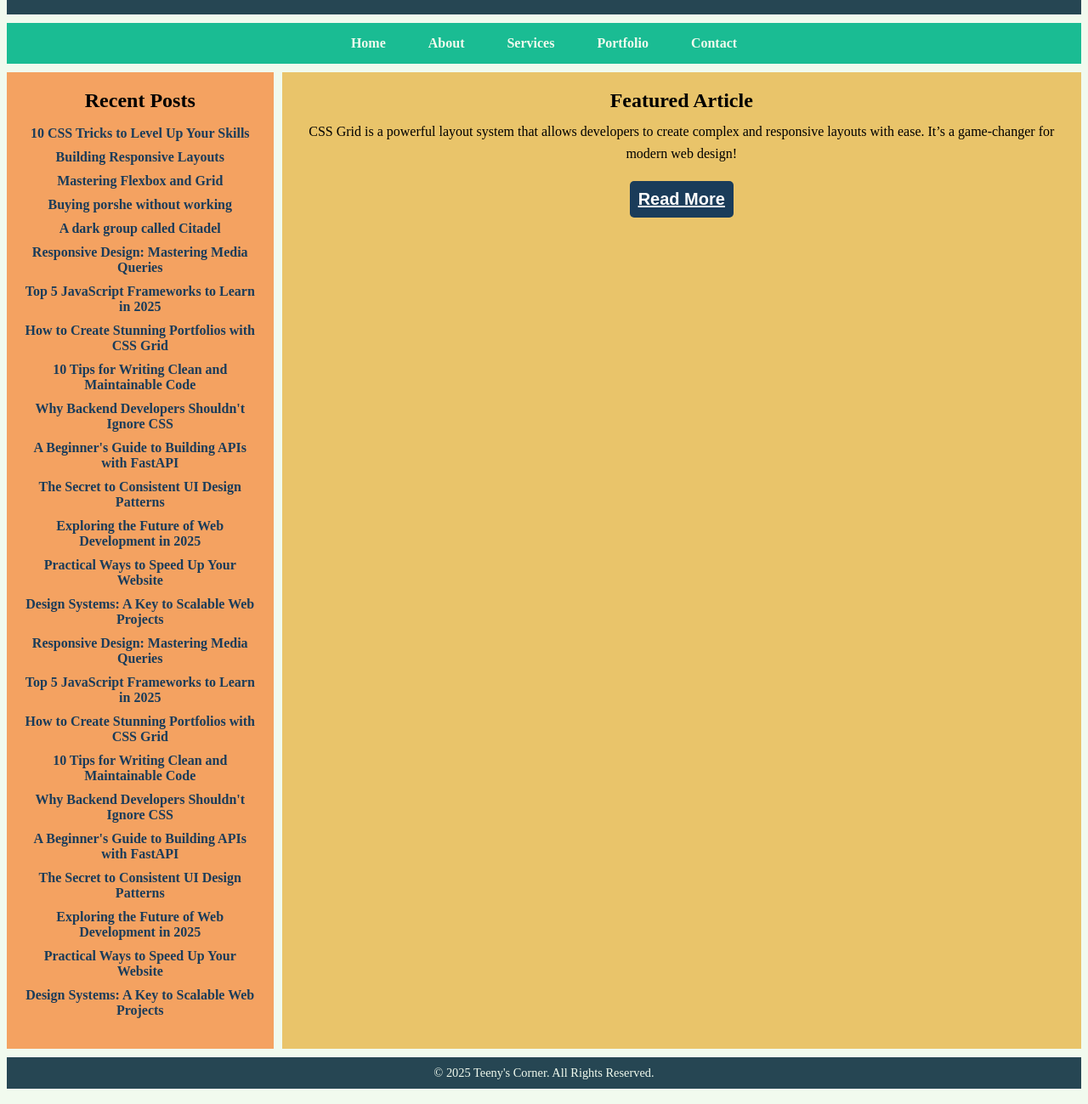
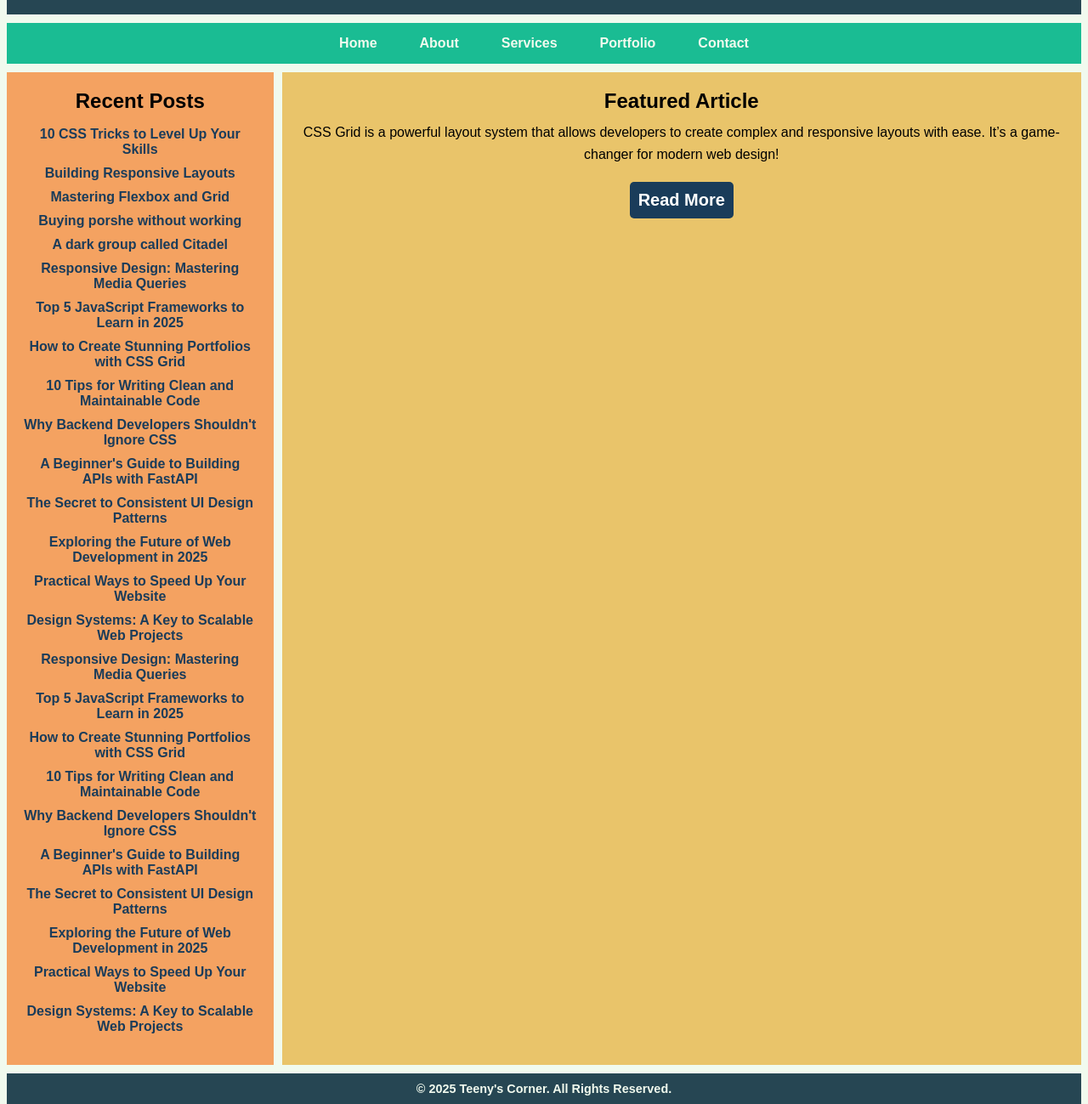
Before and after one commit to devteeny/Blog-web, a plain HTML site: page index.html in a window 1280 px wide. Shown: the part 143-1442 px from the top of the page at 85% size. Drawn offline with Linux system fonts and the light colour scheme.

Commit message:
Update style.css

```diff
--- a/style.css
+++ b/style.css
@@ -1,6 +1,7 @@
 
     body{
       background:  #F1FAEE;
+      font-family: Sans-Serif;
     }
     .container{
       display: grid;
@@ -50,6 +51,7 @@
       text-align: center;
       background: #264653;
       padding: 10px;
+
     }
 
 
@@ -86,7 +88,6 @@
     }
     .sidebar li{
       margin-bottom: 10px;
-      overflow-y: scroll;
     }
     .sidebar a{
       text-decoration: none;
@@ -107,6 +108,7 @@
       font-size: 0.9em;
       margin: 0;
       color: #F1FAEE;
+      font-weight: bold;
     }
     /*Responsiveness*/
     @media (max-width: 768px){
@@ -148,4 +150,5 @@
     color: white;
     font-weight: bold;
     font-size: 20px;
+    text-decoration:none;
   }
```
